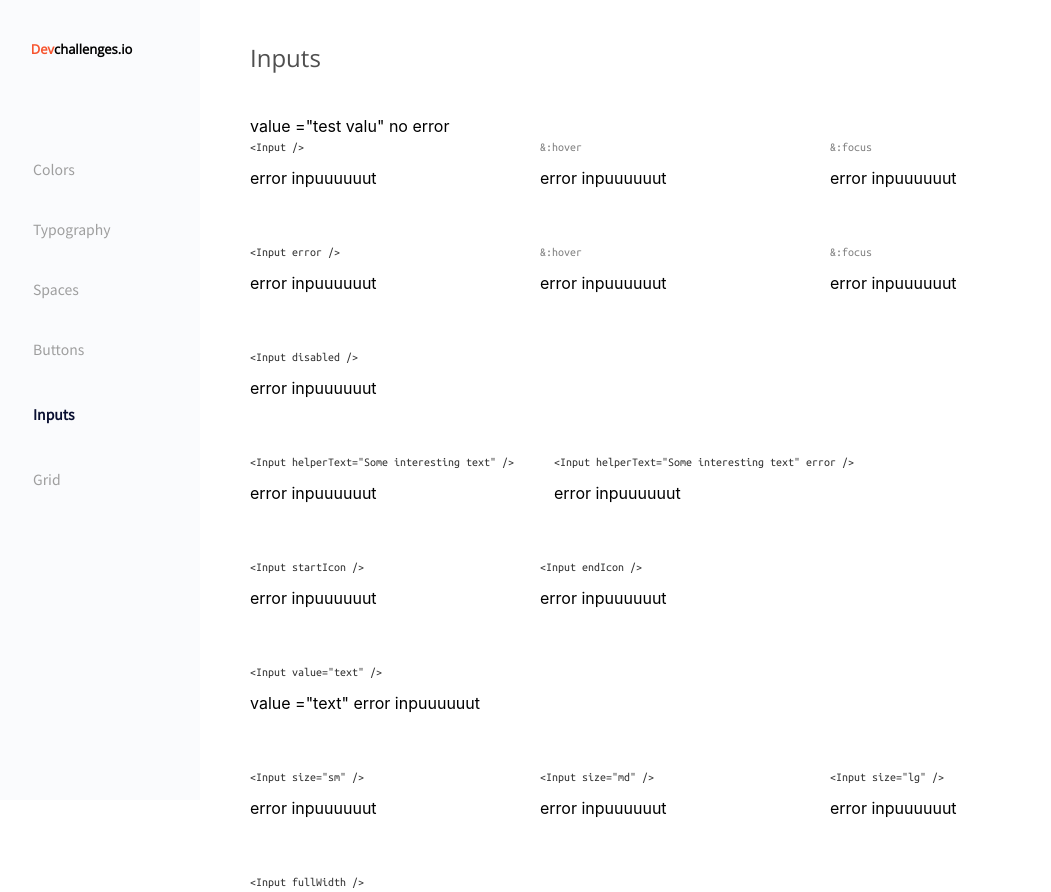
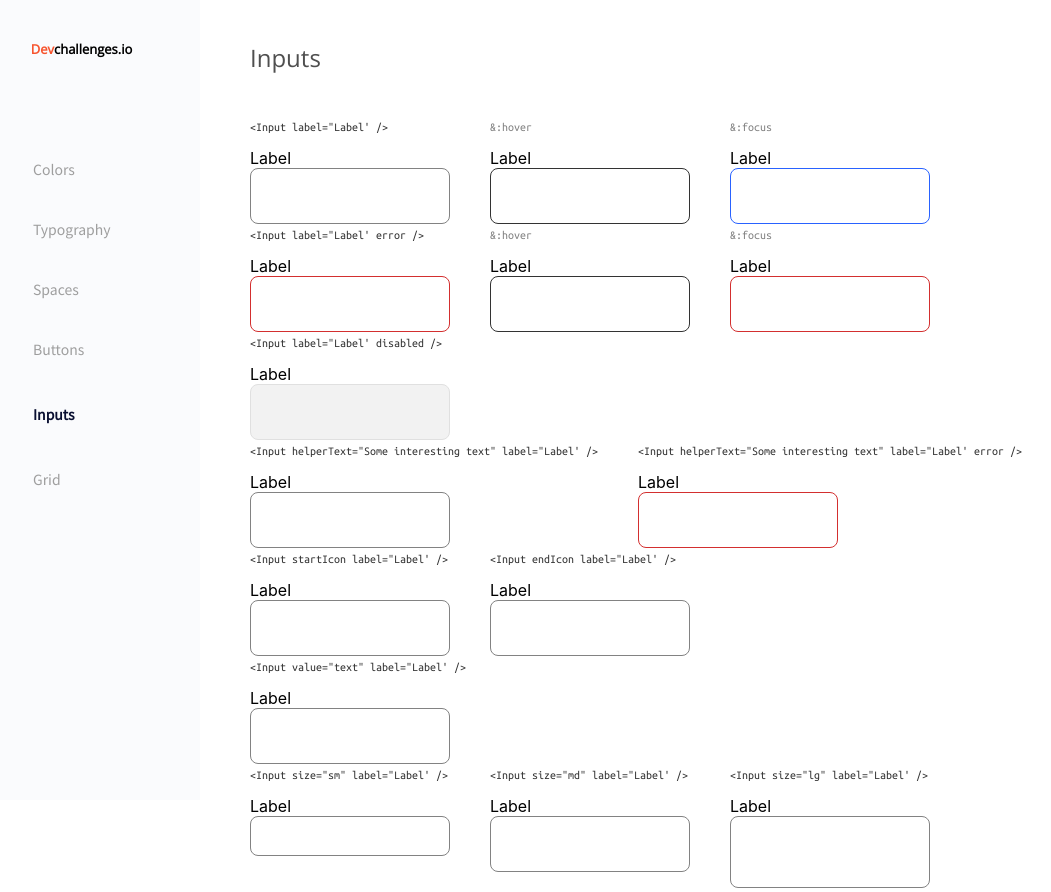
Before and after one commit to camain-elie/inputComponent, a React (Create React App) app: page / in a window 1280 px wide. Shown: the top 892 px of the page, without its empty margins (37-1088 px from the left). Built offline with nearby package versions, Linux system fonts and the light colour scheme; the HTML template or start-up script is replaced by a standard one.

Commit message:
Completed size and fullWidth. Added label and textarea options.

```diff
--- a/src/components/Input.js
+++ b/src/components/Input.js
@@ -1,11 +1,26 @@
 import './_input.scss'
 
-const Input = ({value, helperText, label, multiline, row, disabled, error}) => {
+const Input = ({value, helperText, placeholderText, hover, focus, startIcon, endIcon, size, fullWidth, label, multiline, row, error, disabled}) => {
 
-    return (
-    <p className="input">
-        {value ? 'value ="' + value +'"' : ''} {row ? 'row' : ''} {error ? 'error inpuuuuuut' : 'no error'}
-    </p>)
+    let classList = `input
+        ${hover ? 'input--hover' : ''}
+        ${focus ? 'input--focus' : ''}
+        ${size === 'sm' ? 'input--sm' : (size === 'md' ? 'input--md' : (size === 'lg' ? 'input--lg' : ''))}
+        ${fullWidth ? 'input--fullWidth' : ''}
+        ${disabled ? 'input--disabled' : ''}
+        ${error ? 'input--error' : ''}
+    `
+
+    return (<div className="inputBlock">
+
+        <label>Label
+            {multiline && <textarea></textarea> ?
+            <textarea rows="4" cols="25" ></textarea> :
+       <input className={classList} type={multiline ? 'textarea' : 'text'} cols="40" rows="4"/>
+            }
+       </label>
+    </div>
+    )
 }
 
 Input.defaultProps = {
--- a/src/components/InputWrapper.js
+++ b/src/components/InputWrapper.js
@@ -2,13 +2,13 @@ import './_inputWrapper.scss'
 
 import Input from "./Input"
 
-const InputWrapper = ({value, helperText, hover, focus, startIcon, endIcon, size, fullWidth, label, multiline, row, error, disabled}) => {
+const InputWrapper = ({value, helperText, placeholderText, hover, focus, startIcon, endIcon, size, fullWidth, label, multiline, row, error, disabled}) => {
 
     //let wrapperText = ``
     //let classList = ``
 
     return (
-        <div className="inputWrapper" >
+        <div className={`inputWrapper ${fullWidth ? 'inputWrapper--full' : ''}`} >
             <p className={`inputWrapper__description${hover || focus ? '--pseudoclass' : ''}`}>
                 {hover ? '&:hover' : (focus ? '&:focus' : (
                     `<Input ${helperText ? `helperText="${helperText}"` : ''}
@@ -22,9 +22,14 @@ const InputWrapper = ({value, helperText, hover, focus, startIcon, endIcon, size
                     ${disabled ? 'disabled' : ''} />`
                 ))}
             </p>
-            <Input value={value} hover focus startIcon endIcon size={size} fullWidth label={label} multiline row={row} error disabled />
+            <Input value={value} helperText={helperText} hover={hover} focus={focus} startIcon endIcon size={size} fullWidth={fullWidth} label={label} multiline={multiline} row={row} error={error} disabled={disabled} />
         </div>
     )
 }
 
+InputWrapper.defaultProps = {
+    label: 'Label',
+    placeholderText: 'Placeholder',
+}
+
 export default InputWrapper
--- a/src/components/InputsDisplayer.js
+++ b/src/components/InputsDisplayer.js
@@ -1,7 +1,7 @@
 import './_inputsDisplayer.scss'
 
 import InputWrapper from './InputWrapper'
-import Input from './Input'
+
 
 const InputsDisplayer = () => {
     return (
@@ -9,7 +9,6 @@ const InputsDisplayer = () => {
 
             <h1 className="inputsDisplayer__title">Inputs</h1>
 
-            <Input value="test valu"/>
 
             <div className="inputsDisplayer__row">
                 <InputWrapper />
--- a/src/components/_input.scss
+++ b/src/components/_input.scss
@@ -0,0 +1,95 @@
+$error-color: #D32F2F;
+$hover-color: #333333;
+$focus-color: #2962FF;
+$default-color: #828282;
+
+.input{
+    width: 200px;
+    height: 56px;
+    border: 1px solid $default-color;
+    border-radius: 8px;
+    box-sizing: border-box;
+
+    &.input--focus, &:focus{
+        border: 1px solid $focus-color;
+        &:hover{
+            border: 1px solid $focus-color;
+        }
+        &.input--error{
+            border: 1px solid $error-color;
+            &:hover{
+                border: 1px solid $error-color;
+            }
+        }
+    }
+    &--hover, &:hover{
+        border: 1px solid $hover-color;
+        &.input--error{
+            border: 1px solid $hover-color;
+        }
+    }
+
+    &--error, &--error:focus{
+        border: 1px solid $error-color;
+        &:hover{
+            border: 1px solid $hover-color;
+        }
+    }
+
+    &--disabled{
+        pointer-events: none;
+        background: #F2F2F2;
+        border: 1px solid #E0E0E0;
+    }
+
+    &__helperText{
+
+    }
+
+    &__startIcon, &__endIcon{
+
+    }
+
+    &--text{
+
+    }
+
+    &--sm{
+        height: 40px;
+    }
+    &--md{
+        height: 56px;
+    }
+    &--lg{
+        height: 72px;
+    }
+
+    &--fullWidth{
+        width: 100%;
+    }
+
+    &--multiline{
+
+    }
+
+    &::-moz-focus-inner{
+        border: none;
+    }
+}
+
+::-moz-focus-inner{
+    border: none;
+}
+:focus{
+    outline: none;
+}
+
+input, label{
+    display: block;
+}
+
+label{
+    &:focus{
+        color: $focus-color;
+    }
+}
--- a/src/components/_inputWrapper.scss
+++ b/src/components/_inputWrapper.scss
@@ -2,9 +2,10 @@
 
 
 .inputWrapper{
-    min-width: 250px;
-    height: 100px;
+
     margin: 5px 40px 0 0;
+
+
 
     &__description{
         font-family: 'Ubuntu Mono', monospace;
@@ -24,4 +25,8 @@
             margin: 0 0 15px 0;
         }
     }
+
+    &--full{
+        width: 95%;
+    }
 }
--- a/src/components/_inputsDisplayer.scss
+++ b/src/components/_inputsDisplayer.scss
@@ -14,5 +14,6 @@
     &__row{
         display: flex;
         flex-wrap: wrap;
+        width: 100%;
     }
 }
```
